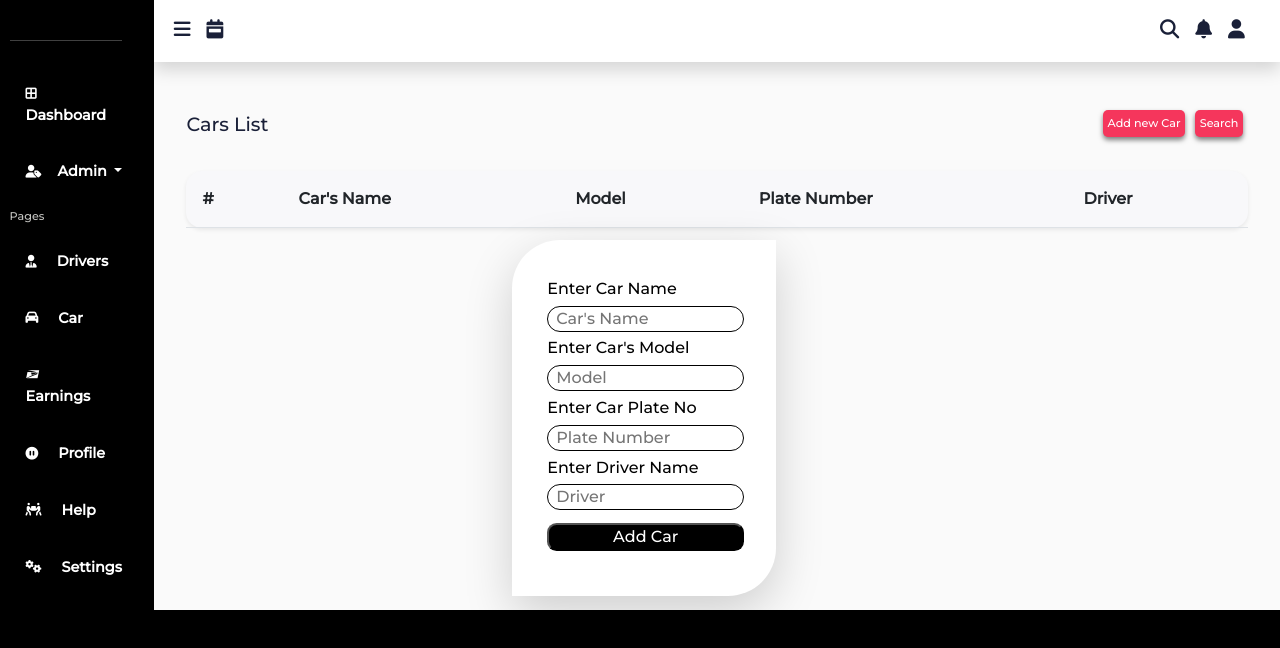
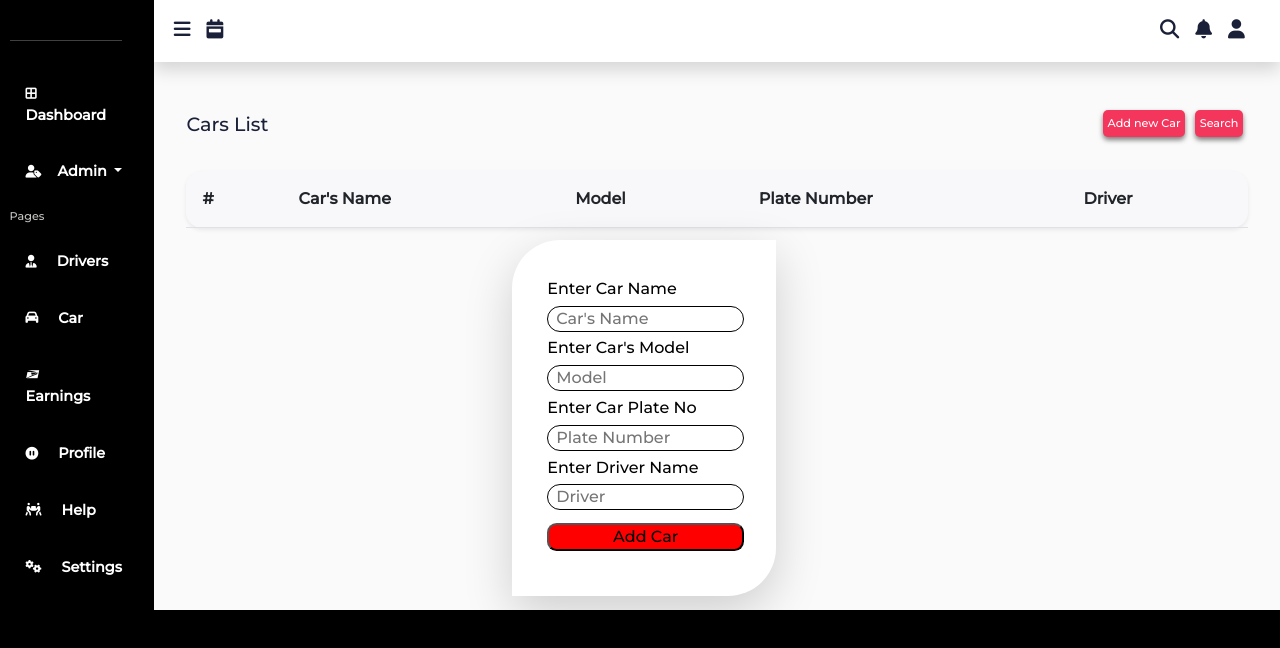
Before and after one commit to victorkhachi/newTookuai, a React (Create React App) app in the folder toouukia/: page /cModel in a window 1280 px wide. Both pictures are taken after a click on the label "Add new Car". Shown: the top 648 px of the page. Built offline with nearby package versions, Linux system fonts and the light colour scheme; some icons are missing.

Commit message:
Add files via upload

```diff
--- a/toouukia/src/index.css
+++ b/toouukia/src/index.css
@@ -376,8 +376,8 @@ font-size: .9rem !important;
   outline: black;
 }
 .btnnn{
-  background-color: black;
-  color: white;
+  background-color: red;
+  color: black;
   border-radius: .6rem;
   margin: .8rem 0 ;
 }
```
